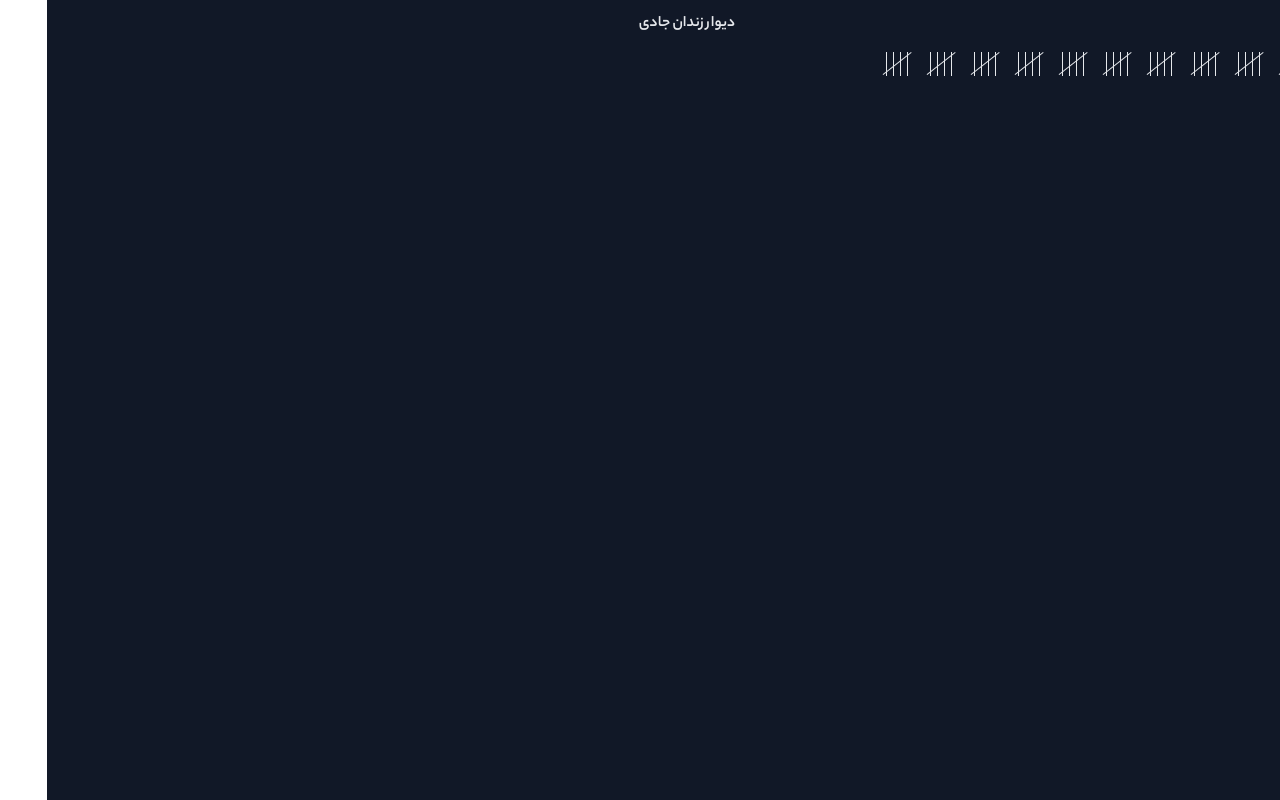
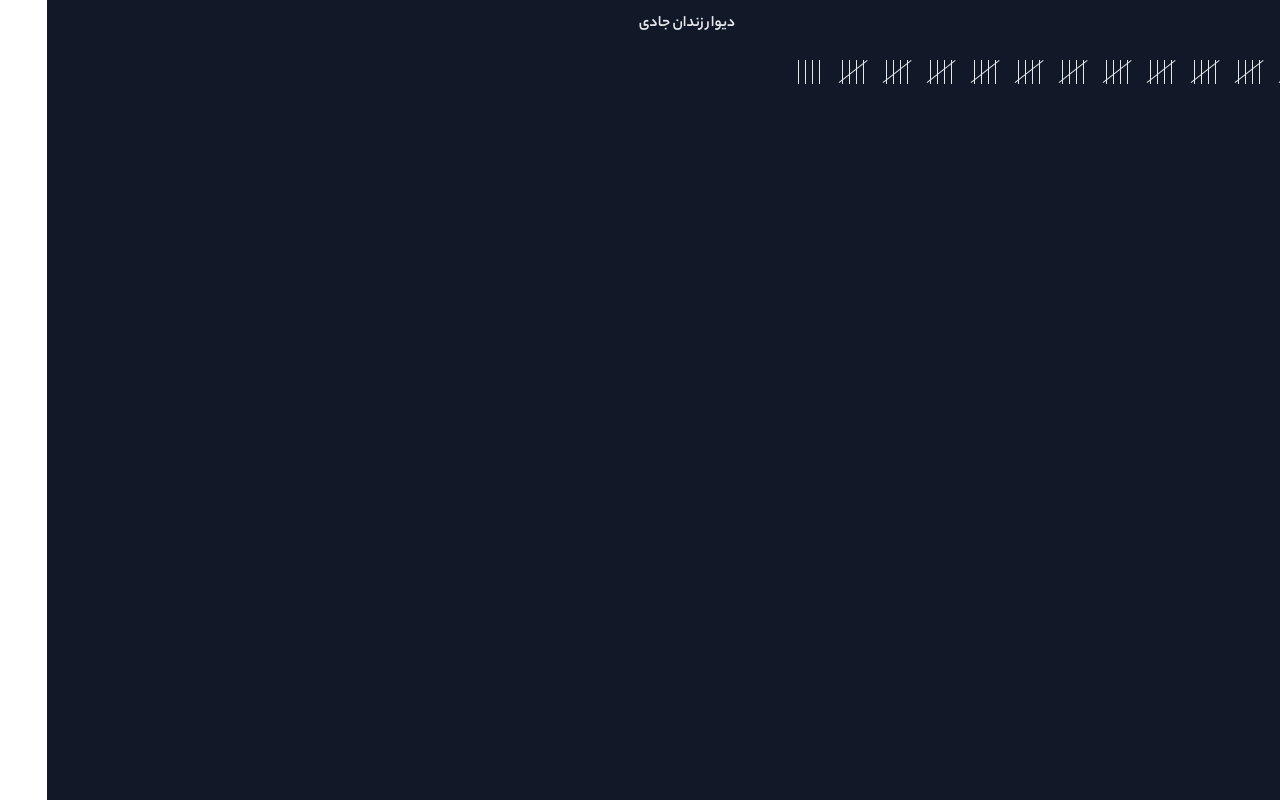
Before and after one commit to milad7212/jadijan, a Next.js app: page /wall in a window 1280 px wide. Built offline with nearby package versions, Linux system fonts and the light colour scheme.

Commit message:
finish wall Page

```diff
--- a/pages/index.jsx
+++ b/pages/index.jsx
@@ -4,9 +4,11 @@ import { RiHeart3Fill, RiContactsBook2Fill } from "react-icons/ri";
 import { GiTeacher, GiBrickWall } from "react-icons/gi";
 import {GrSend} from 'react-icons/gr'
 import Link from "next/link";
+import { useState } from "react";
 
 
 export default function Home() {
+  const [valueTextArea, setValueTextArea] = useState("")
   return (
     <div className="bg-ciBackBeauty p-3 min-h-screen">
       <div className="flex items-center">
@@ -65,14 +67,16 @@ export default function Home() {
           <textarea
             className="w-full rounded-lg shadow-md outline-none placeholder:text-ciComment font-bold  p-3 bg-gray-200 focus-within:border-2 focus-within:ring-4"
             placeholder="درسی که از جادی یاد گرفتم ..."
+            value={valueTextArea}
+            onChange={(v)=>setValueTextArea(v.target.value)}
             name=""
             id=""
             cols="5"
             rows="5"
           ></textarea>
-           <div className=" absolute left-3 bottom-4">
+           {valueTextArea.length>2 && <div className=" absolute left-3 bottom-4">
              <GrSend fontSize={25} className="text-ciRed " />
-           </div>
+           </div>}
         </div>
       </div>
     </div>
--- a/pages/wall/index.jsx
+++ b/pages/wall/index.jsx
@@ -7,41 +7,52 @@ function index() {
         <p className="text-gray-200  font-bold mb-4">دیوار زندان جادی</p>
       </div>
       <div className="flex flex-wrap">
-        {
-          ([1, 1, 1, 1, 1, 1, 1].map((e,i) => (
-            <div key={i} className=" flex relative mx-2">
-              <span className="h-6 w-[1px] bg-gray-200 mx-[3px]"></span>
-              <span className="h-6 w-[1px] bg-gray-200 mx-[3px]"></span>
-              <span className="h-6 w-[1px] bg-gray-200 mx-[3px]"></span>
-              <span className="h-6 w-[1px] bg-gray-200 mx-[3px]"></span>
-              <span className="absolute inset-0 w-9 h-[1px] bg-gray-200 -rotate-[38deg] origin-top-right"></span>
-            </div>
-          )))
-        }
-        <div className=" flex relative mx-2">
+        <ProductionLine />
+      </div>
+    </div>
+  );
+}
+
+export default index;
+
+function ProductionLine() {
+  // JavaScript program to illustrate
+  // calculation of no. of days between two date
+
+  // To set two dates to two variables
+  const date1 = new Date("2022/10/05");
+  const today = new Date();
+
+  var Difference_In_Time = today.getTime() - date1.getTime();
+
+  var Difference_In_Days = parseInt(Difference_In_Time / (1000 * 3600 * 24));
+
+  const fullLines = parseInt(Difference_In_Days / 5);
+  const partLines = Difference_In_Days % 5;
+
+  return (
+    <>
+      {new Array(fullLines).fill(1).map((e, i) => (
+        <div key={i} className=" flex relative mx-2 my-2">
           <span className="h-6 w-[1px] bg-gray-200 mx-[3px]"></span>
           <span className="h-6 w-[1px] bg-gray-200 mx-[3px]"></span>
           <span className="h-6 w-[1px] bg-gray-200 mx-[3px]"></span>
           <span className="h-6 w-[1px] bg-gray-200 mx-[3px]"></span>
           <span className="absolute inset-0 w-9 h-[1px] bg-gray-200 -rotate-[38deg] origin-top-right"></span>
         </div>
-        <div className=" flex relative mx-2">
-          <span className="h-6 w-[1px] bg-gray-200 mx-[3px]"></span>
-          <span className="h-6 w-[1px] bg-gray-200 mx-[3px]"></span>
-          <span className="h-6 w-[1px] bg-gray-200 mx-[3px]"></span>
-          <span className="h-6 w-[1px] bg-gray-200 mx-[3px]"></span>
-          <span className="absolute inset-0 w-9 h-[1px] bg-gray-200 -rotate-[38deg] origin-top-right"></span>
-        </div>
-        <div className=" flex relative mx-2">
-          <span className="h-6 w-[1px] bg-gray-200 mx-[3px]"></span>
-          <span className="h-6 w-[1px] bg-gray-200 mx-[3px]"></span>
-          <span className="h-6 w-[1px] bg-gray-200 mx-[3px]"></span>
-          <span className="h-6 w-[1px] bg-gray-200 mx-[3px]"></span>
-          <span className="absolute inset-0 w-9 h-[1px] bg-gray-200 -rotate-[38deg] origin-top-right"></span>
-        </div>
-      </div>
-    </div>
+      ))}
+
+      {!!partLines && (
+        <>
+          <div className=" flex relative mx-2 my-2">
+            {new Array(partLines).fill(1).map((e, i) => (
+              <>
+                <span className="h-6 w-[1px] bg-gray-200 mx-[3px]"></span>
+              </>
+            ))}
+          </div>
+        </>
+      )}
+    </>
   );
 }
-
-export default index;
```
